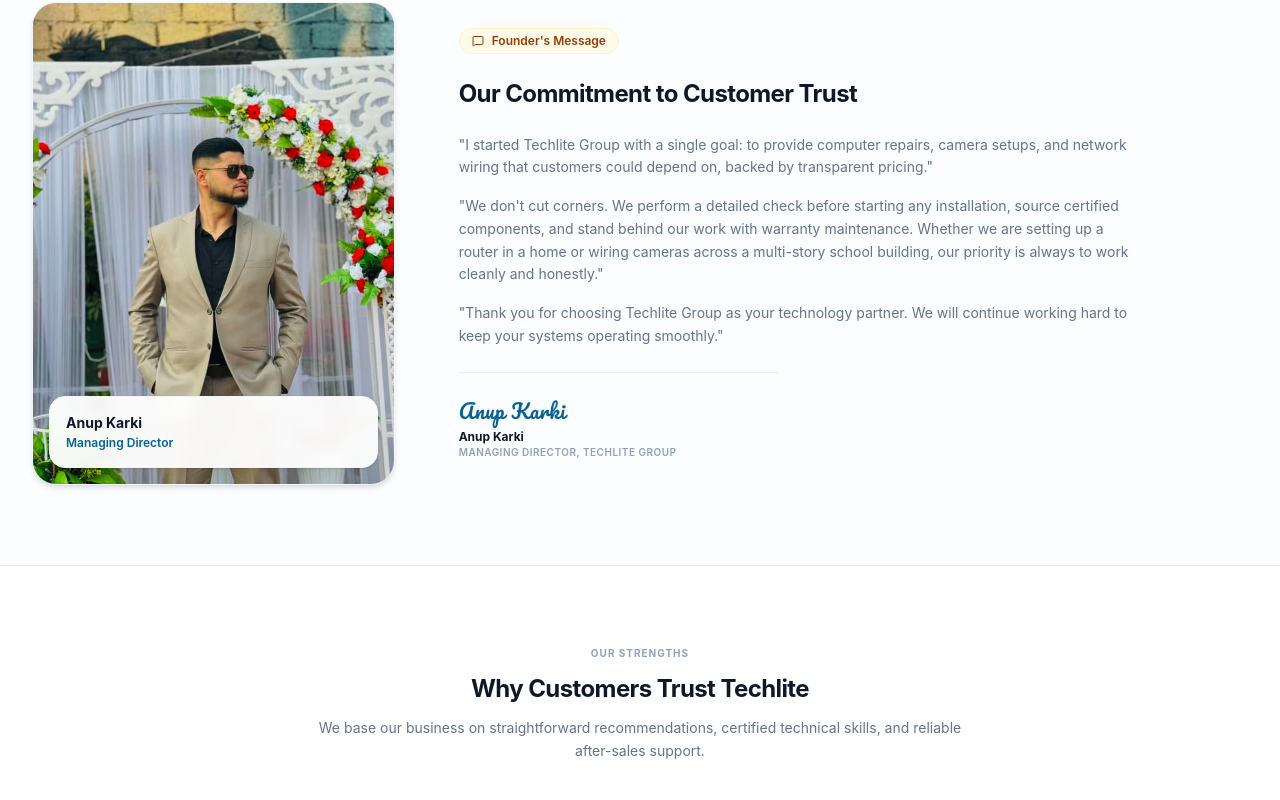
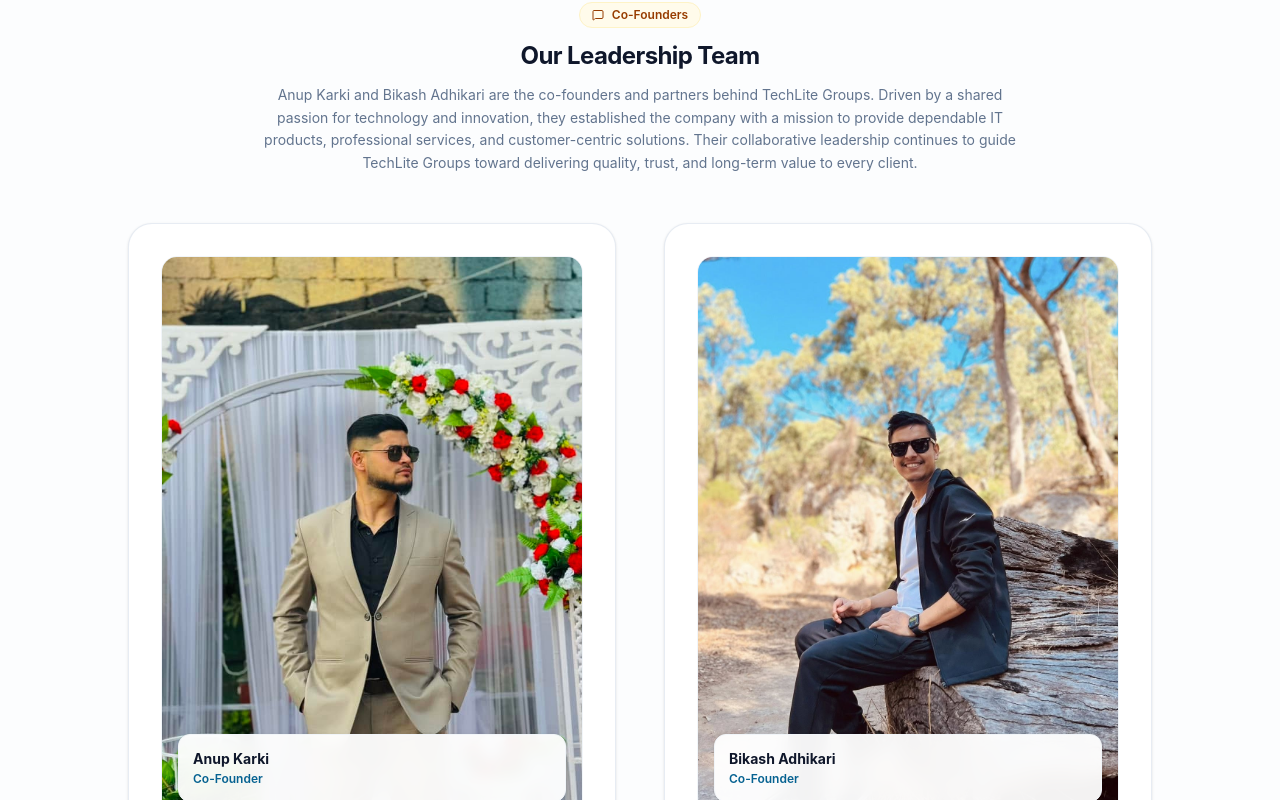
Before and after one commit to Dikshant-Rana/techlite-storefront, a React (Vite) app: page /about in a window 1280 px wide. Shown: the part 1720-2520 px from the top of the page. Built offline with nearby package versions, Linux system fonts and the light colour scheme.

Commit message:
final touches4

```diff
--- a/src/data/servicesData.ts
+++ b/src/data/servicesData.ts
@@ -2,6 +2,13 @@
 import Upgrade from '../assets/image/upgrade.jpg';
 import Repair from '../assets/image/comp-repair.jpg';
 import Router from '../assets/image/tplink.jpg';
+
+export interface Technician {
+  name: string;
+  role: string;
+  phone: string;
+  whatsapp?: string;
+}
 
 export interface ServiceItem {
   id: string;
@@ -25,6 +32,7 @@
     question: string;
     answer: string;
   }[];
+  technicians: Technician[];
 }
 
 export const servicesData: ServiceItem[] = [
@@ -117,6 +125,26 @@
         question: "Do you also provide regular servicing?",
         answer: "Yes. We offer preventive servicing, internal cleaning, cooling system maintenance, and printer servicing to help improve performance and extend the lifespan of your devices."
       }
+    ],
+    technicians: [
+      {
+        name: "Rupak Rai",
+        role: "Computer Service Technician",
+        phone: "+977 9801982808",
+        whatsapp: "https://wa.me/9779801982808"
+      },
+      {
+        name: "Ashish Gautam",
+        role: "Printer Repair Technician",
+        phone: "+977 9802499727",
+        whatsapp: "https://wa.me/9779802499727"
+      },
+      {
+        name: "Paurakh Subedi",
+        role: "Printer Repair Technician",
+        phone: "+977 9706238009",
+        whatsapp: "https://wa.me/9779706238009"
+      }
     ]
   },
   {
@@ -203,6 +231,14 @@
       {
         question: "How long does a hard drive upgrade take?",
         answer: "If you bring your device in the morning, we can usually finish the drive upgrade, data transfer, and cleaning by the afternoon of the same day."
+      }
+    ],
+    technicians: [
+      {
+        name: "Rupak Rai",
+        role: "Computer Service Technician",
+        phone: "+977 9801982808",
+        whatsapp: "https://wa.me/9779801982808"
       }
     ]
   },
@@ -291,6 +327,26 @@
         question: "Will you hide the cables when wiring my office?",
         answer: "Absolutely. We use professional plastic channels, clips, and wall boxes to hide cables neatly along baseboards or ceilings, keeping your space clean and safe."
       }
+    ],
+    technicians: [
+      {
+        name: "Sushil Gautam",
+        role: "Head IT Technician",
+        phone: "+977 9801944800",
+        whatsapp: "https://wa.me/9779801944800"
+      },
+      {
+        name: "Saajan Rai",
+        role: "Hardware Support Specialist",
+        phone: "+977 9821280031",
+        whatsapp: "https://wa.me/9779821280031"
+      },
+      {
+        name: "Bibek Rai",
+        role: "Network & Security Technician",
+        phone: "+977 9801944840",
+        whatsapp: "https://wa.me/9779801944840"
+      }
     ]
   },
   {
@@ -309,7 +365,6 @@
       "CCTV system stopped recording past footage",
       "Cannot view cameras on mobile phone anymore",
       "Cameras not showing clear images at night",
-      "CCTV system beep sound or error warnings",
       "Damaged camera wires due to rain or pests",
       "Recording storage fills up too quickly",
       "Need to move cameras to different locations"
@@ -324,7 +379,6 @@
       "Security system power supply repairs",
       "Storage hard drive installation for longer recording",
       "Night vision camera upgrades",
-      "Regular system health checks and servicing"
     ],
     features: [
       "High-definition cameras with crisp video clarity",
@@ -377,6 +431,26 @@
       {
         question: "Can I hear audio through the cameras?",
         answer: "Yes, we install cameras with built-in microphones that allow you to hear clear audio along with the video on your mobile app or monitor."
+      }
+    ],
+    technicians: [
+      {
+        name: "Bibek Rai",
+        role: "Network & Security Technician",
+        phone: "+977 9801944840",
+        whatsapp: "https://wa.me/9779801944840"
+      },
+      {
+        name: "Saajan Rai",
+        role: "Hardware Support Specialist",
+        phone: "+977 9821280031",
+        whatsapp: "https://wa.me/9779821280031"
+      },
+      {
+        name: "Sushil Gautam",
+        role: "Head IT Technician",
+        phone: "+977 9801944800",
+        whatsapp: "https://wa.me/9779801944800"
       }
     ]
   },
@@ -465,6 +539,20 @@
         question: "What kind of warranty do I get with a custom PC?",
         answer: "Instead of a single short system warranty, you get the individual manufacturer warranties for each part (often 2 to 5 years on RAM, power supplies, and storage)."
       }
+    ],
+    technicians: [
+      {
+        name: "Anup Karki",
+        role: "Co-Founder & Tech Lead",
+        phone: "+977 9801944800",
+        whatsapp: "https://wa.me/9779801944800"
+      },
+      {
+        name: "Sushil Gautam",
+        role: "Head IT Technician",
+        phone: "+977 9801944800",
+        whatsapp: "https://wa.me/9779801944800"
+      }
     ]
   },
   {
@@ -552,6 +640,14 @@
         question: "Can you recover files from a formatted USB drive?",
         answer: "Yes, in most cases we can recover files from quick-formatted USB drives and SD cards as long as new files have not been saved on top of them."
       }
+    ],
+    technicians: [
+      {
+        name: "Rupak Rai",
+        role: "Computer Service Technician",
+        phone: "+977 9801982808",
+        whatsapp: "https://wa.me/9779801982808"
+      }
     ]
   }
 ];
--- a/src/pages/About.tsx
+++ b/src/pages/About.tsx
@@ -10,19 +10,20 @@
   CheckCircle,
   Headphones,
   ChevronRight,
-
   BookOpen,
-
   UserCheck,
-  Smile
+  Smile,
+  Mail
 } from 'lucide-react';
 import techliteabout from "../assets/image/techlite_about.jpg";
 import Anup from "../assets/image/anup.jpg";
+import Adhikari from "../assets/image/adhikari.jpg";
+
 
 import sushil from "../assets/image/sushil.jpg";
 import sajaan from "../assets/image/sajaan.jpg";
 import paurakhi from "../assets/image/paurakh.jpg";
-import rupak from "../assets/image/rupak.jpg";
+import rupak from "../assets/image/rupak1.jpg";
 import kushal from "../assets/image/kushal.jpg";
 import bibek from "../assets/image/bibek.jpg";
 import manik from "../assets/image/manik.jpg";
@@ -31,7 +32,7 @@
 import {
   FaFacebook,
   FaInstagram,
-  FaWhatsapp,
+  FaWhatsapp
 } from "react-icons/fa";
 
 // Import brand logos to match homepage styling
@@ -176,6 +177,33 @@
         fb: "https://www.facebook.com/gautam.kushal.16",
         insta: "https://www.instagram.com/gautam.kushal.16/",
         whatsapp: "https://wa.me/9779742559021"
+      }
+    }
+  ];
+
+  const founders = [
+    {
+      name: "Anup Karki",
+      role: "Co-Founder",
+      img: Anup,
+      imageAlt: "Anup Karki - Co-Founder & Partner",
+      quote: "I co-founded Techlite Group with Anup's focus on technical repair operations, aiming to deliver computer services, camera setups, and network installations that customers could depend on, backed by transparent pricing.",
+      socials: {
+        facebook: "https://www.facebook.com/anup.karki.351",
+        mail: "techlitegroups@gmail.com",
+        whatsapp: "https://wa.me/9779801944800"
+      }
+    },
+    {
+      name: "Bikash Adhikari",
+      role: "Co-Founder",
+      img: Adhikari,
+      imageAlt: "Bikash Adhikari - Co-Founder & Partner",
+      quote: "Our goal is to build long-term relationships with clients through high-quality network engineering, corporate support, and reliable CCTV setups, ensuring durable and secure technical solutions.",
+      socials: {
+        facebook: "https://www.facebook.com/bikash.adhikari.124642",
+        mail: "techlitegroups@gmail.com",
+        whatsapp: "https://wa.me/9779801944803"
       }
     }
   ];
@@ -326,55 +354,83 @@
         </div>
       </section>
 
-      {/* 8. FOUNDER'S MESSAGE */}
+      {/* 8. FOUNDER'S & LEADERSHIP SECTION */}
       <section className="w-screen ml-[calc(-50vw+50%)] mr-[calc(-50vw+50%)] border-b border-slate-200/80 py-20 bg-slate-50/40 overflow-x-hidden">
-        <div className="max-w-7xl mx-auto px-6 md:px-8 grid grid-cols-1 lg:grid-cols-12 gap-12 lg:gap-16 items-center">
+        <div className="max-w-7xl mx-auto px-6 md:px-8 space-y-12">
 
-          {/* Portrait Grid */}
-          <div className="lg:col-span-4 max-w-sm mx-auto w-full">
-            <div className="aspect-[3/4] bg-slate-100 rounded-3xl shadow-md border border-slate-100 overflow-hidden relative group">
+          {/* Header Block */}
+          <div className="text-center max-w-3xl mx-auto space-y-3">
+            <div className="inline-flex items-center gap-2 px-3 py-1 bg-amber-50 text-amber-800 text-xs font-semibold rounded-full border border-amber-100">
+              <MessageSquare className="w-3 h-3" /> Co-Founders
+            </div>
+            <h2 className="text-2xl md:text-3.5xl font-bold text-slate-900 tracking-tight">
+              Our Leadership Team
+            </h2>
+            <p className="text-slate-500 text-sm leading-relaxed font-normal">
+              Anup Karki and Bikash Adhikari are the co-founders and partners behind TechLite Groups. Driven by a shared passion for technology and innovation, they established the company with a mission to provide dependable IT products, professional services, and customer-centric solutions. Their collaborative leadership continues to guide TechLite Groups toward delivering quality, trust, and long-term value to every client.
+            </p>
+          </div>
+
+          {/* Founders Grid */}
+          <div className="grid grid-cols-1 md:grid-cols-2 gap-8 lg:gap-12 max-w-5xl mx-auto">
+            {founders.map((founder, idx) => (
+              <div
+                key={idx}
+                className="bg-white border border-slate-200/80 rounded-3xl shadow-sm hover:shadow-lg hover:-translate-y-1 transition-all duration-300 p-6 md:p-8 flex flex-col justify-between text-left group"
+              >
+                <div className="space-y-6">
+                  {/* Photo container with zoom */}
+                  <div className="aspect-[3/4] bg-slate-100 rounded-2xl overflow-hidden border border-slate-100 relative">
                     <img
-                src={Anup}
-                alt="Managing Director of Techlite Group"
+                      src={founder.img}
+                      alt={founder.imageAlt}
                       className="w-full h-full object-cover object-top group-hover:scale-102 transition duration-300"
                     />
-              <div className="absolute bottom-4 left-4 right-4 bg-white/95 backdrop-blur-sm p-4 rounded-2xl shadow-sm border border-slate-100 text-left">
-                <p className="font-bold text-sm text-slate-900">Anup Karki</p>
-                <p className="text-xs text-[#066291] font-semibold mt-0.5">Managing Director</p>
-              </div>
+                    <div className="absolute bottom-4 left-4 right-4 bg-white/95 backdrop-blur-sm p-3.5 rounded-xl border border-slate-100 shadow-sm text-left">
+                      <p className="font-bold text-sm text-slate-900">{founder.name}</p>
+                      <p className="text-xs text-[#066291] font-semibold mt-0.5">{founder.role}</p>
                     </div>
                   </div>
 
-          {/* Letter Description Column */}
-          <div className="lg:col-span-8 flex flex-col items-start text-left space-y-6">
-            <div className="inline-flex items-center gap-2 px-3 py-1 bg-amber-50 text-amber-800 text-xs font-semibold rounded-full border border-amber-100">
-              <MessageSquare className="w-3 h-3" /> Founder's Message
+                  {/* Letter Description / Quote */}
+                  <div className="text-slate-500 text-sm leading-relaxed font-normal italic">
+                    "{founder.quote}"
+                  </div>
                 </div>
 
-            <h2 className="text-2xl md:text-3.5xl font-bold text-slate-900 tracking-tight">
-              Our Commitment to Customer Trust
-            </h2>
-
-            <div className="space-y-4 text-slate-500 text-sm leading-relaxed font-normal max-w-2xl">
-              <p>
-                "I started Techlite Group with a single goal: to provide computer repairs, camera setups, and network wiring that customers could depend on, backed by transparent pricing."
-              </p>
-              <p>
-                "We don't cut corners. We perform a detailed check before starting any installation, source certified components, and stand behind our work with warranty maintenance. Whether we are setting up a router in a home or wiring cameras across a multi-story school building, our priority is always to work cleanly and honestly."
-              </p>
-              <p>
-                "Thank you for choosing Techlite Group as your technology partner. We will continue working hard to keep your systems operating smoothly."
+                {/* Signature & Socials */}
+                <div className="pt-6 border-t border-slate-100 mt-6 flex items-center justify-between">
+                  <div>
+                    <div className="font-pacifico text-lg text-[#066291] tracking-wide select-none">
+                      {founder.name}
+                    </div>
+                    <p className="text-[10px] text-slate-400 uppercase font-semibold tracking-wider mt-0.5">
+                      {founder.role}
                     </p>
                   </div>
 
-            {/* Signature Area */}
-            <div className="pt-6 border-t border-slate-200/80 w-full max-w-xs text-left">
-              <div className="font-pacifico text-xl text-[#066291] tracking-wide mb-1 select-none">
-                Anup Karki
+                  {/* Optional social links */}
+                  <div className="flex items-center gap-3 text-slate-400">
+                    {founder.socials.facebook && (
+                      <a href={founder.socials.facebook} target="_blank" rel="noopener noreferrer" className="hover:text-[#066291] transition-colors" title="Facebook">
+                        <FaFacebook className="w-4 h-4" />
+                      </a>
+                    )}
+                    {founder.socials.mail && (
+                      <a href={`mailto:${founder.socials.mail}`} className="hover:text-[#066291] transition-colors" title="Email">
+                        <Mail className="w-4 h-4" />
+                      </a>
+                    )}
+                    {founder.socials.whatsapp && (
+                      <a href={founder.socials.whatsapp} target="_blank" rel="noopener noreferrer" className="hover:text-[#066291] transition-colors" title="WhatsApp">
+                        <FaWhatsapp className="w-4 h-4" />
+                      </a>
+                    )}
                   </div>
-              <p className="text-xs font-bold text-slate-900">Anup Karki</p>
-              <p className="text-[10px] text-slate-400 uppercase font-semibold tracking-wider">Managing Director, Techlite Group</p>
                 </div>
+
+              </div>
+            ))}
           </div>
 
         </div>
--- a/src/pages/Home.tsx
+++ b/src/pages/Home.tsx
@@ -16,7 +16,7 @@
 import sushil from "../assets/image/sushil.jpg";
 import sajaan from "../assets/image/sajaan.jpg";
 import paurakhi from "../assets/image/paurakh.jpg";
-import rupak from "../assets/image/rupak.jpg";
+import rupak from "../assets/image/rupak1.jpg";
 import kushal from "../assets/image/kushal.jpg";
 import manik from "../assets/image/manik.jpg";
 import ashish from "../assets/image/ashish.jpg";
--- a/src/pages/ServiceDetail.tsx
+++ b/src/pages/ServiceDetail.tsx
@@ -5,7 +5,6 @@
   ArrowRight,
   CheckCircle2,
   Phone,
-  Calendar,
   AlertCircle,
   HelpCircle,
   Clock,
@@ -14,9 +13,34 @@
   ShieldCheck,
   Settings,
   MapPin,
-  Activity
+  Activity,
+  User
 } from 'lucide-react';
 import { servicesData } from '../data/servicesData';
+import { FaWhatsapp } from 'react-icons/fa';
+
+import sushil from '../assets/image/sushil.jpg';
+import sajaan from '../assets/image/sajaan.jpg';
+import bibek from '../assets/image/bibek.jpg';
+import Anup from '../assets/image/anup.jpg';
+import Adhikari from '../assets/image/adhikari.jpg';
+import rupak from '../assets/image/rupak1.jpg';
+import ashish from '../assets/image/ashish.jpg';
+import paurakh from '../assets/image/paurakh.jpg';
+
+const getTechImage = (name: string) => {
+  switch (name.toLowerCase()) {
+    case 'sushil gautam': return sushil;
+    case 'saajan rai': return sajaan;
+    case 'bibek rai': return bibek;
+    case 'anup karki': return Anup;
+    case 'bikash adhikari': return Adhikari;
+    case 'rupak rai': return rupak;
+    case 'ashish gautam': return ashish;
+    case 'paurakh subedi': return paurakh;
+    default: return null;
+  }
+};
 
 export default function ServiceDetail() {
   const { slug } = useParams<{ slug: string }>();
@@ -96,18 +120,12 @@
             </div>
 
             <div className="flex flex-wrap gap-4">
-              <a
-                href="#booking-cta"
+              <Link
+                to="/contact"
                 className="bg-[#066291] hover:bg-[#044e74] text-white px-6 py-3.5 rounded-full font-bold text-sm inline-flex items-center gap-2 transition-all duration-200 shadow-md shadow-[#066291]/10 transform hover:-translate-y-0.5"
               >
-                Request Service <ArrowRight className="w-4 h-4" />
-              </a>
-              <a
-                href="tel:+977-123456789"
-                className="bg-sky-50/60 hover:bg-sky-50 border border-sky-100 text-[#066291] px-6 py-3.5 rounded-full font-bold text-sm inline-flex items-center gap-2 transition-all duration-200"
-              >
-                <Phone className="w-4 h-4" /> Call Technician
-              </a>
+                Contact Us <ArrowRight className="w-4 h-4" />
+              </Link>
             </div>
           </div>
 
@@ -168,30 +186,99 @@
             </div>
             <div className="flex items-center gap-3 text-xs text-slate-300">
               <MapPin className="w-4 h-4 text-[#066291] shrink-0" />
-              <span>Kathmandu, Lalitpur, Bhaktapur</span>
+              <span>Available all over Hetauda</span>
             </div>
             <div className="flex items-center gap-3 text-xs text-slate-300">
               <ShieldCheck className="w-4 h-4 text-[#066291] shrink-0" />
-              <span>All repairs include service warranty</span>
+              <span>All repair/ Service done professionally</span>
             </div>
           </div>
 
           <div className="border-t border-slate-800 pt-6 space-y-3">
             <a
-              href="#booking-cta"
-              className="w-full bg-[#066291] hover:bg-[#044e74] text-white py-3 px-4 rounded-xl font-bold text-xs uppercase tracking-wider inline-flex items-center justify-center gap-2 transition-colors shadow-sm"
-            >
-              <Calendar className="w-4 h-4" /> Book Appointment
-            </a>
-            <a
-              href="tel:+977-123456789"
+              href="tel:+977 9801944800"
               className="w-full bg-transparent hover:bg-white/5 border border-slate-700 text-white py-3 px-4 rounded-xl font-bold text-xs uppercase tracking-wider inline-flex items-center justify-center gap-2 transition-colors"
             >
-              <Phone className="w-4 h-4 text-slate-400" /> Connect Instantly
+              <Phone className="w-4 h-4 text-slate-400" /> Call Us
             </a>
           </div>
         </div>
       </section>
+      {/* 6.5. CONTACT A TECHNICIAN SECTION */}
+      {service.technicians && service.technicians.length > 0 && (
+        <section className="max-w-7xl mx-auto px-6 py-20 border-t border-slate-100 space-y-12">
+          <div className="text-center max-w-2xl mx-auto space-y-3">
+            <div className="inline-flex items-center px-3 py-1 rounded-full bg-sky-50 border border-sky-100">
+              <span className="text-[10px] font-bold text-[#066291] uppercase tracking-wider">Direct Contact</span>
+            </div>
+            <h2 className="text-3xl font-bold text-slate-900 tracking-tight">Contact a Technician</h2>
+            <p className="text-slate-500 text-sm leading-relaxed">
+              Connect directly with the technical experts assigned to this service for custom inquiries or fast support.
+            </p>
+          </div>
+
+          <div className="grid grid-cols-1 md:grid-cols-2 gap-8 max-w-4xl mx-auto">
+            {service.technicians.map((tech, idx) => {
+              const techImg = getTechImage(tech.name);
+              return (
+                <div
+                  key={idx}
+                  className="bg-white border border-slate-200/80 rounded-3xl p-6 shadow-sm hover:shadow-lg hover:-translate-y-1 transition-all duration-300 flex flex-col justify-between text-left group"
+                >
+                  <div className="flex items-start gap-4">
+                    {/* Photo / Avatar */}
+                    <div className="w-16 h-16 rounded-full overflow-hidden border border-slate-100 shrink-0 bg-slate-50 flex items-center justify-center">
+                      {techImg ? (
+                        <img
+                          src={techImg}
+                          alt={tech.name}
+                          className="w-full h-full object-cover object-top"
+                        />
+                      ) : (
+                        <User className="w-6 h-6 text-[#066291]" />
+                      )}
+                    </div>
+
+                    {/* Tech Details */}
+                    <div className="space-y-1">
+                      <h3 className="font-bold text-slate-900 text-base group-hover:text-[#066291] transition-colors">
+                        {tech.name}
+                      </h3>
+                      <p className="text-xs text-[#066291] font-semibold">
+                        {tech.role}
+                      </p>
+                      <p className="text-[11px] text-slate-500 font-normal">
+                        Assigned Technical Specialist
+                      </p>
+                    </div>
+                  </div>
+
+                  {/* Actions */}
+                  <div className="grid grid-cols-2 gap-3 mt-6 pt-4 border-t border-slate-50">
+                    <a
+                      href={`tel:${tech.phone}`}
+                      className="w-full bg-transparent hover:bg-slate-50 border border-slate-200 text-slate-700 py-2.5 px-4 rounded-xl font-bold text-xs uppercase tracking-wider inline-flex items-center justify-center gap-2 transition-colors"
+                    >
+                      <Phone className="w-3.5 h-3.5 text-slate-500" /> Call
+                    </a>
+                    {tech.whatsapp && (
+                      <a
+                        href={tech.whatsapp}
+                        target="_blank"
+                        rel="noopener noreferrer"
+                        className="w-full bg-[#25D366] hover:bg-[#20ba59] text-white py-2.5 px-4 rounded-xl font-bold text-xs uppercase tracking-wider inline-flex items-center justify-center gap-2 transition-colors shadow-sm"
+                      >
+                        <FaWhatsapp className="w-3.5 h-3.5" /> WhatsApp
+                      </a>
+                    )}
+                  </div>
+                </div>
+              );
+            })}
+          </div>
+        </section>
+      )}
+
 
       {/* 3. COMMON PROBLEMS WE SOLVE */}
       <section className="bg-slate-50/50 py-20 border-y border-slate-100 ml-[calc(-50vw+50%)] mr-[calc(-50vw+50%)] w-screen">
@@ -328,6 +415,7 @@
         </div>
       </section>
 
+
       {/* 7. FREQUENTLY ASKED QUESTIONS */}
       <section className="bg-slate-50/50 py-20 border-y border-slate-100 ml-[calc(-50vw+50%)] mr-[calc(-50vw+50%)] w-screen">
         <div className="max-w-3xl mx-auto px-6 space-y-12">
```
Also changed, not shown: src/assets/image/adhikari.jpg (added), src/assets/image/rupak1.jpg (added). Lines whose indentation alone changed are shown as unchanged.
